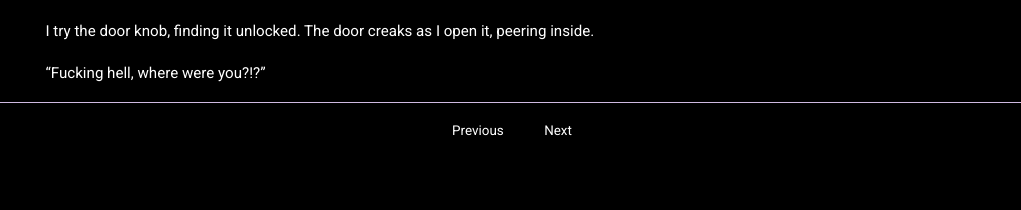
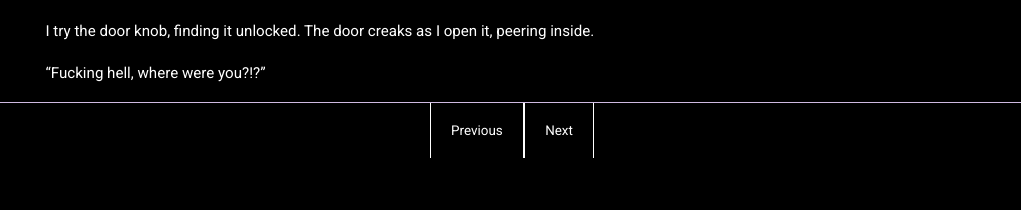
Before and after one commit to limentum/limentum.github.io, a Jekyll site: the page built from _vestige/someone-else-will-see-it-for-yourself.md, in a window 1280 px wide. Shown: the part 4436-4646 px from the top of the page, without its empty margins (128-1149 px from the left). Built offline with Jekyll 4.4.1, drawn with Linux system fonts in a browser that asks for light colours.

Commit message:
Fix border color variable names in chapter.css

```diff
--- a/assets/css/chapter.css
+++ b/assets/css/chapter.css
@@ -42,10 +42,9 @@ nav#chapterNav ul {
     list-style-type: none;
     padding: 0;
 }
-
 nav#chapterNav ul li {
-    border-left: 1px solid var(--textcolor);
-    border-right: 1px solid var(--textcolor);
+    border-left: 1px solid var(--text-color);
+    border-right: 1px solid var(--text-color);
 }
     nav#chapterNav ul li a {
         display: block;
```
Also changed, not shown: assets/css/chapter.min.css, 1 other file.
